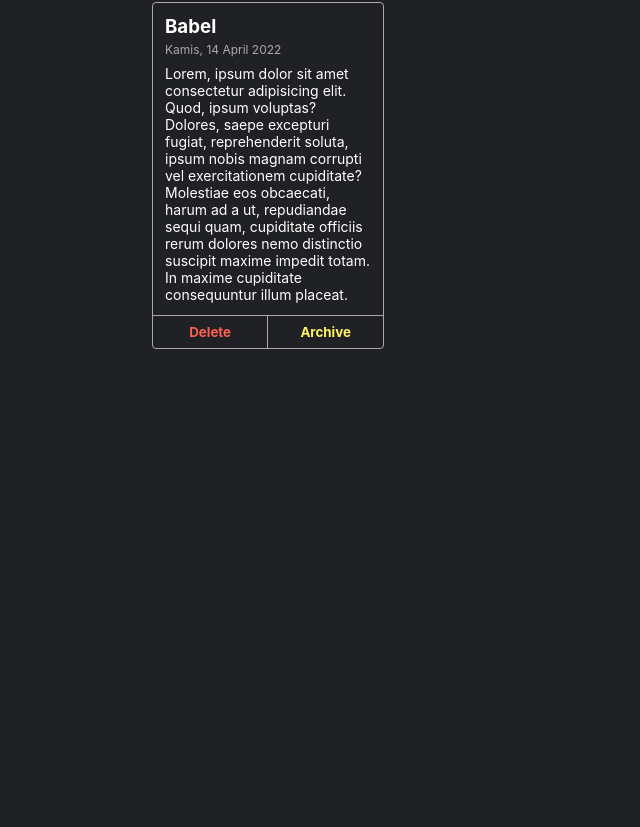
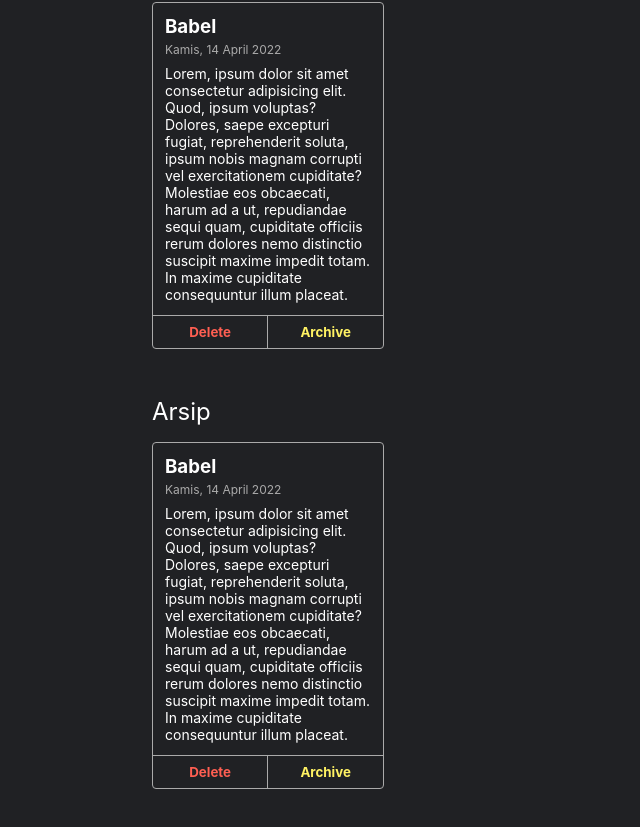
Before and after one commit to ariframaps/personal-notes-app, a React (Vite) app: page / in a window 1280 px wide. Shown: the part 559-1386 px from the top of the page, without its empty margins (0-640 px from the left). Before the commit the page ends 984 px from the top, so only its background shows below. Built offline with nearby package versions, Linux system fonts and the light colour scheme.

Commit message:
menambahkan tampilan untuk notes list bagian arsip

```diff
--- a/src/components/NoteAppBody.jsx
+++ b/src/components/NoteAppBody.jsx
@@ -13,6 +13,8 @@ class NoteAppBody extends React.Component {
                 <NoteInput />
                 <h2>Catatan Aktif</h2>
                 <NotesList />
+                <h2>Arsip</h2>
+                <NotesList />
             </div>
         )
     }
```
